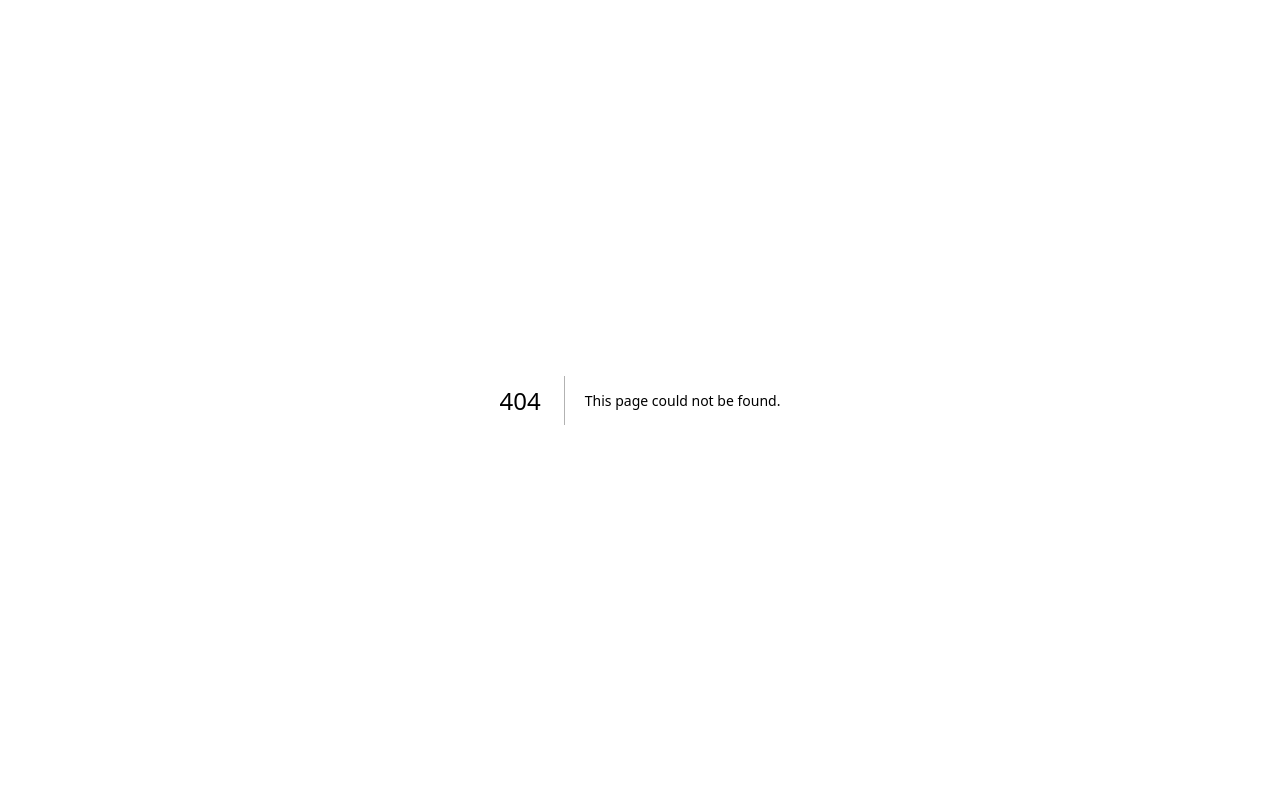
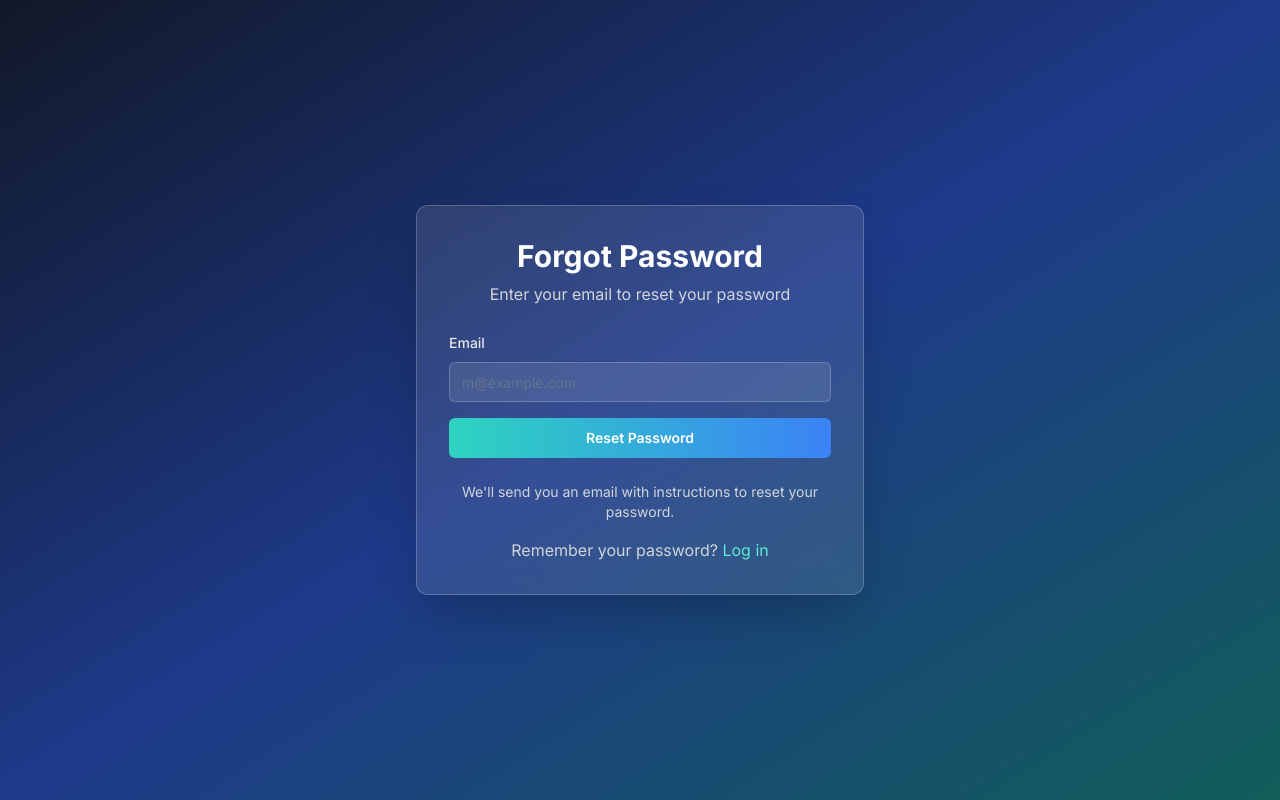
Before and after one commit to ahmadali507/Chatterz, a Next.js app: page /forget-password in a window 1280 px wide. Before the commit this address had no page. Built offline with nearby package versions, Linux system fonts and the light colour scheme.

Commit message:
added forget-password page

```diff
--- /dev/null
+++ b/src/app/(auth)/forget-password/page.tsx
@@ -0,0 +1,42 @@
+'use client'
+import { Button } from "@/components/ui/button"
+import { Input } from "@/components/ui/input"
+import { Label } from "@/components/ui/label"
+import Link from "next/link"
+
+export default function Component() {
+  return (
+    <div className="min-h-screen flex items-center justify-center bg-gradient-to-br from-gray-900 via-blue-900 to-teal-800 p-4">
+      <div className="w-full max-w-md space-y-6 bg-white bg-opacity-10 backdrop-blur-md p-8 rounded-xl shadow-2xl border border-white border-opacity-20">
+        <div className="space-y-2 text-center">
+          <h1 className="text-3xl font-bold text-white">Forgot Password</h1>
+          <p className="text-gray-300">Enter your email to reset your password</p>
+        </div>
+        <form onSubmit={(e) => e.preventDefault()} className="space-y-4">
+          <div className="space-y-2">
+            <Label htmlFor="email" className="text-gray-200">Email</Label>
+            <Input
+              id="email"
+              placeholder="m@example.com"
+              required
+              type="email"
+              className="bg-white bg-opacity-10 border-white border-opacity-20 placeholder-gray-400 text-white focus:border-teal-300 focus:ring-teal-300"
+            />
+          </div>
+          <Button type="submit" className="w-full bg-gradient-to-r from-teal-400 to-blue-500 hover:from-teal-500 hover:to-blue-600 text-white font-semibold transition-all duration-200">
+            Reset Password
+          </Button>
+        </form>
+        <div className="space-y-4 text-center">
+          <p className="text-sm text-gray-300">
+            We'll send you an email with instructions to reset your password.
+          </p>
+          <div className="text-gray-300">
+            Remember your password?{" "}
+            <Link href="/login" className="text-teal-300 hover:underline">Log in</Link>
+          </div>
+        </div>
+      </div>
+    </div>
+  )
+}
--- a/src/app/(auth)/login/page.tsx
+++ b/src/app/(auth)/login/page.tsx
@@ -1,3 +1,4 @@
+'use client'
 import { Button } from "@/components/ui/button"
 import { Input } from "@/components/ui/input"
 import { Label } from "@/components/ui/label"
@@ -26,7 +27,7 @@ export default function Component() {
           <div className="space-y-2">
             <div className="flex justify-between">
               <Label htmlFor="password" className="text-gray-200">Password</Label>
-              <Link href="#" className="text-sm text-teal-300 hover:underline">Forgot password?</Link>
+              <Link href="/forget-password" className="text-sm text-teal-300 hover:underline">Forgot password?</Link>
             </div>
             <Input
               id="password"
@@ -60,7 +61,7 @@ export default function Component() {
         </div>
         <div className="text-center text-gray-300">
           Don't have an account?{" "}
-          <Link href="#" className="text-teal-300 hover:underline">Sign up</Link>
+          <Link href="/signup" className="text-teal-300 hover:underline">Sign up</Link>
         </div>
       </div>
     </div>
```
